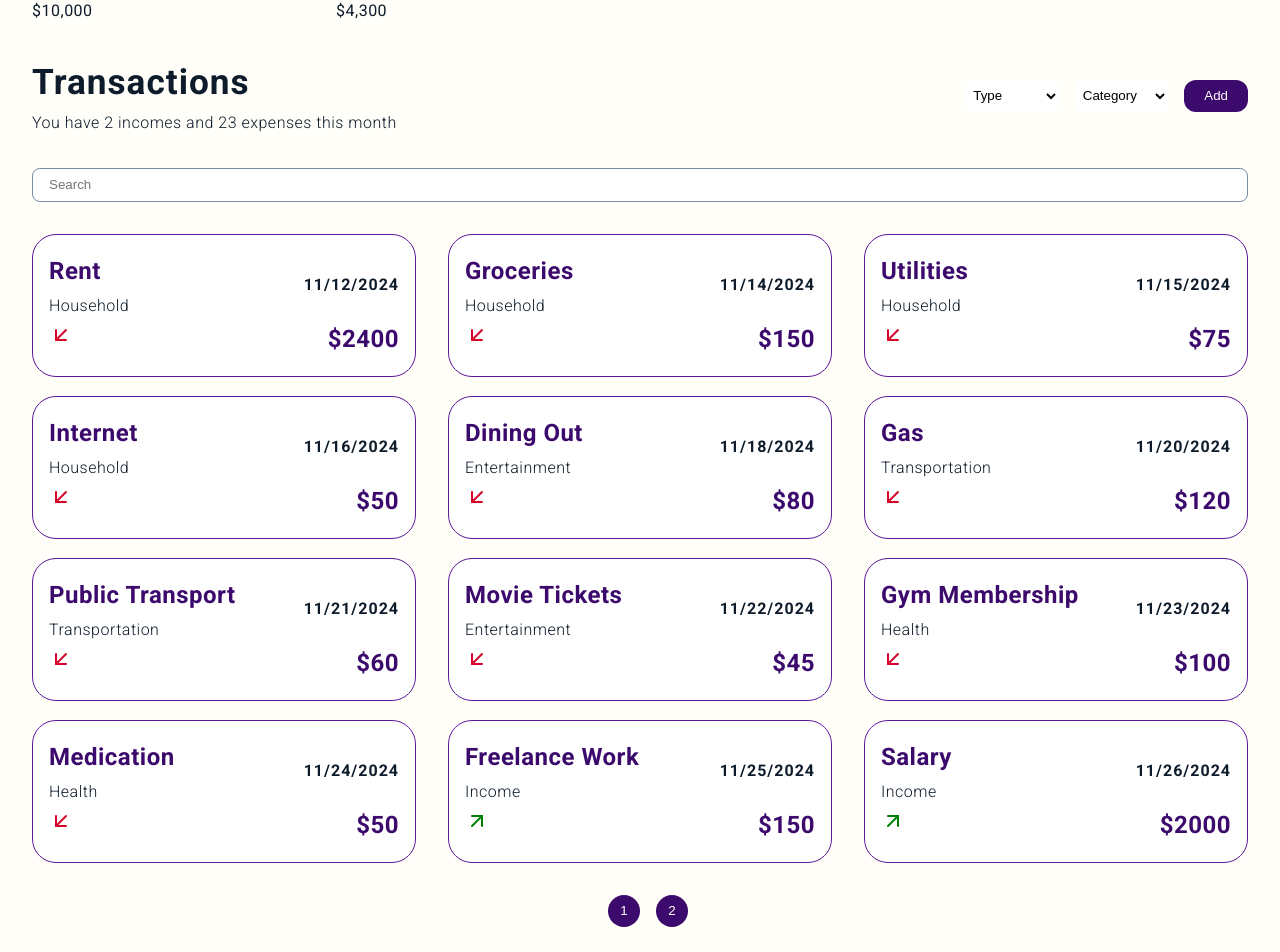
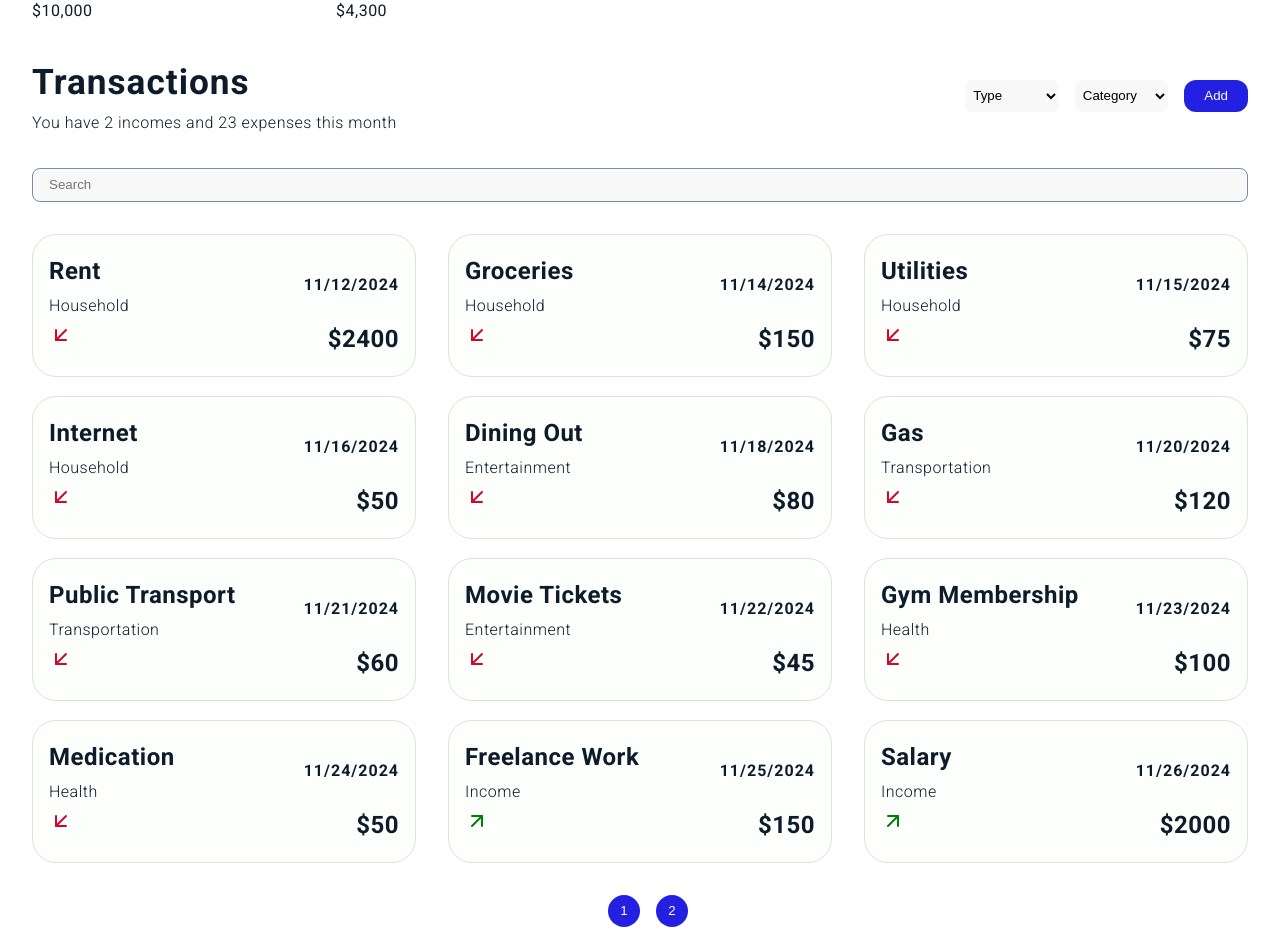
Before and after one commit to Sharanadhi/walletwise, a React (Vite) app: page /home in a window 1280 px wide. Shown: the part 76-1028 px from the top of the page. Built offline with nearby package versions, Linux system fonts and the light colour scheme.

Commit message:
Change Transaction page colors

```diff
--- a/src/App.scss
+++ b/src/App.scss
@@ -14,7 +14,7 @@ html,
 body {
   width: 100%;
   height: 100%;
-  background-color: $white1;
+  background-color: $white;
   color: $black1;
   font-family: "Roboto", serif;
   font-optical-sizing: auto;
@@ -97,7 +97,7 @@ textarea {
   width: 100%;
   padding: 1rem;
   border-radius: 8px;
-  background-color: $white;
+  background-color: $grey;
   border: 1px solid $grey2;
   outline: none;
 }
@@ -105,7 +105,7 @@ textarea {
 input:focus,
 textarea:focus {
   border: none;
-  outline: 2px solid $purple1;
+  outline: 2px solid $blue2;
 }
 
 select {
@@ -113,7 +113,7 @@ select {
   width: 100%;
   padding: 0.25rem;
   border-radius: 8px;
-  background-color: $white;
+  background-color: $grey;
   border: 1px solid $grey2;
   outline: none;
 }
@@ -129,13 +129,13 @@ textarea {
 
 .cancel__btn {
   background-color: $white;
-  color: $purple2;
-  border: 1px solid $purple2;
+  color: $blue2;
+  border: 1px solid $blue3;
 }
 
 .cancel__btn:hover,
 .cancel__btn:active {
-  background-color: $purple1;
+  background-color: $blue2;
   color: $white;
 }
 
--- a/src/components/TransactionCard/TransactionCard.scss
+++ b/src/components/TransactionCard/TransactionCard.scss
@@ -6,9 +6,9 @@
   width: 100%;
   padding: 1rem;
   max-width: 24rem;
-  border: 1.5px solid $purple1;
+  border: 1.5px solid $beige;
   border-radius: 24px;
-  background-color: $white;
+  background-color: $white3;
   display: flex;
   align-items: flex-start;
   justify-content: space-between;
@@ -22,7 +22,7 @@
   &__description,
   &__amount {
     font-weight: 600;
-    color: $purple2;
+    color: $black1;
   }
   &__category {
     font-weight: 300;
--- a/src/components/TransactionList/TransactionList.scss
+++ b/src/components/TransactionList/TransactionList.scss
@@ -29,7 +29,7 @@
     height: 2rem;
     width: 2rem;
     padding: 0.5rem 0.5rem;
-    background-color: $purple2;
+    background-color: $blue3;
     color: $white;
     margin-left: 1rem;
     border: none;
@@ -38,6 +38,6 @@
   }
   &__page:hover,
   &__page:active {
-    background-color: $purple1;
+    background-color: $blue2;
   }
 }
--- a/src/components/Transactions/Transactions.scss
+++ b/src/components/Transactions/Transactions.scss
@@ -25,13 +25,13 @@
     height: 2rem;
     padding: 0.25rem 1.25rem;
     border: none;
-    background-color: $purple2;
+    background-color: $blue3;
     color: $white;
     border-radius: 12px;
     cursor: pointer;
   }
   &__btn:hover {
-    background-color: $purple1;
+    background-color: $blue2;
   }
   &__amount {
     // font-size: 2rem;
--- a/src/styles/partials/_variables.scss
+++ b/src/styles/partials/_variables.scss
@@ -5,12 +5,14 @@ $black1: #0d1b2a;
 $blue1: #1b263b;
 $blue2: #3b37ff;
 $blue3: #2420e2;
+$grey: #f8f8f8;
 $grey1: #415a77;
 $grey2: #778da9;
 $beige: #e0e1dd;
 $white: #ffffff;
 $white1: #fffef9;
 $white2: #fffefb;
+$white3: #fdfffc;
 $red1: #d90429;
 $green1: #008000;
 $purple1: #5a189a;
```
